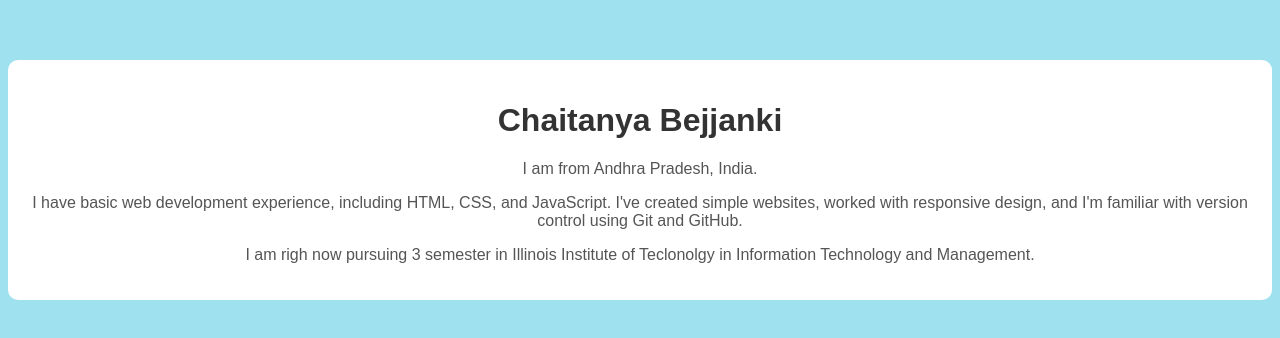
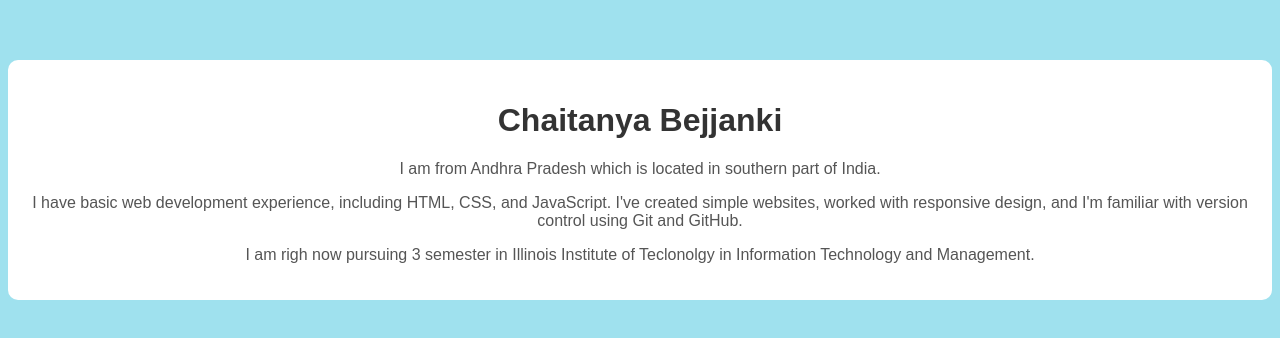
Before and after one commit to chaitanya1908/WebApp, a plain HTML site: page lab01/index.html in a window 1280 px wide. Shown: the part 228-566 px from the top of the page. Drawn offline with Linux system fonts and the light colour scheme.

Commit message:
some information added in index.tml file

```diff
--- a/lab01/index.html
+++ b/lab01/index.html
@@ -9,7 +9,7 @@
 <body>
     <div id="details">
         <h1>Chaitanya Bejjanki</h1>
-        <p>I am from Andhra Pradesh, India.</p>
+        <p>I am from Andhra Pradesh which is located in southern part of India.</p>
         <p>I have basic web development experience, including HTML, CSS, and JavaScript. I've created simple websites, worked with responsive design, and I'm familiar with version control using Git and GitHub.</p>
         <p>I am righ now pursuing 3 semester in Illinois Institute of Teclonolgy in Information Technology and Management.</p>
     </div>
```
